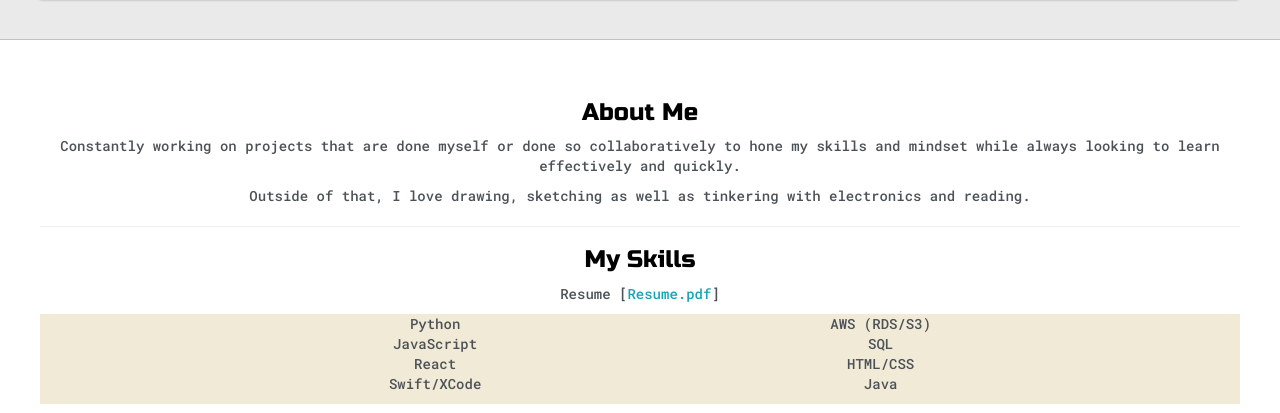
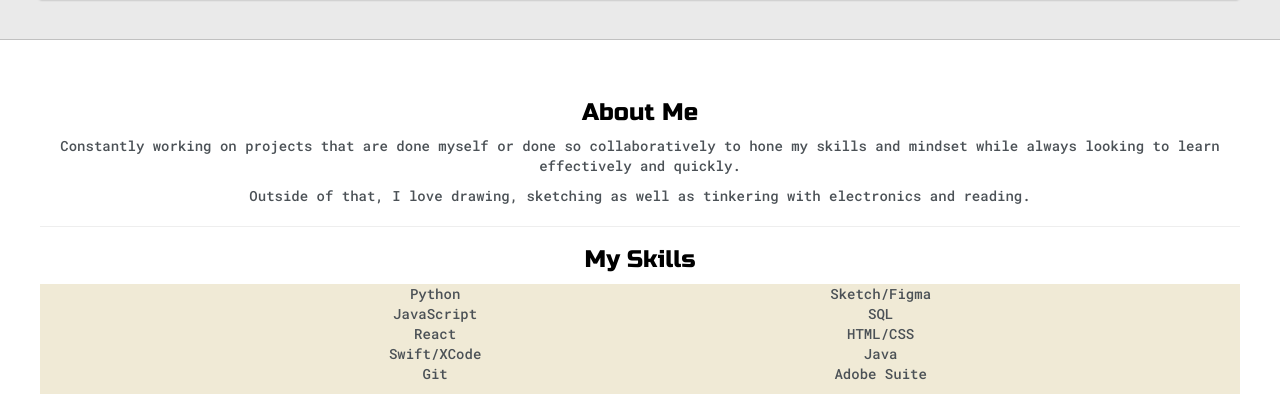
Before and after one commit to nguyentthomas/nguyentthomas.github.io-html, a plain HTML site: page index.html in a window 1280 px wide. Shown: the part 539-952 px from the top of the page. Drawn offline with nearby package versions, Linux system fonts and the light colour scheme.

Commit message:
Add files via upload

```diff
--- a/index.html
+++ b/index.html
@@ -80,21 +80,21 @@
 
                     <h4>My Skills</h4>
 
-                    <p>Resume [<a target="_blank" href="resume.pdf">Resume.pdf</a>]</p>
-
                     <div id="skills">
                         <ul>
                             <li>Python</li>
                             <li>JavaScript</li>
                             <li>React</li>
                             <li>Swift/XCode</li>
+                            <li>Git</li>
                         </ul>
 
                         <ul>
-                            <li>AWS (RDS/S3)</li>
+                            <li>Sketch/Figma</li>
                             <li>SQL</li>
                             <li>HTML/CSS</li>
                             <li>Java</li>
+                            <li>Adobe Suite</li>
                         </ul>
 
                     </div>
```
